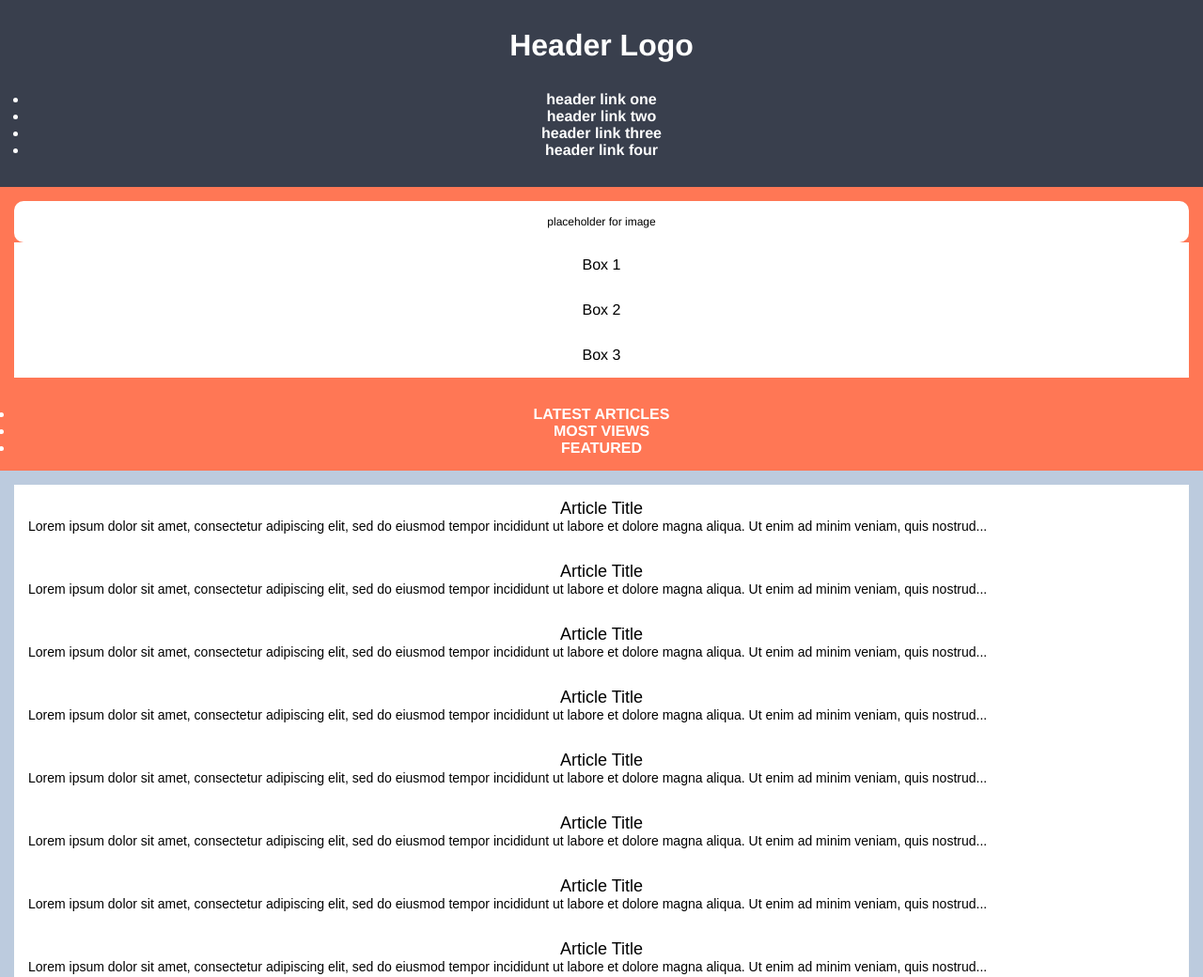
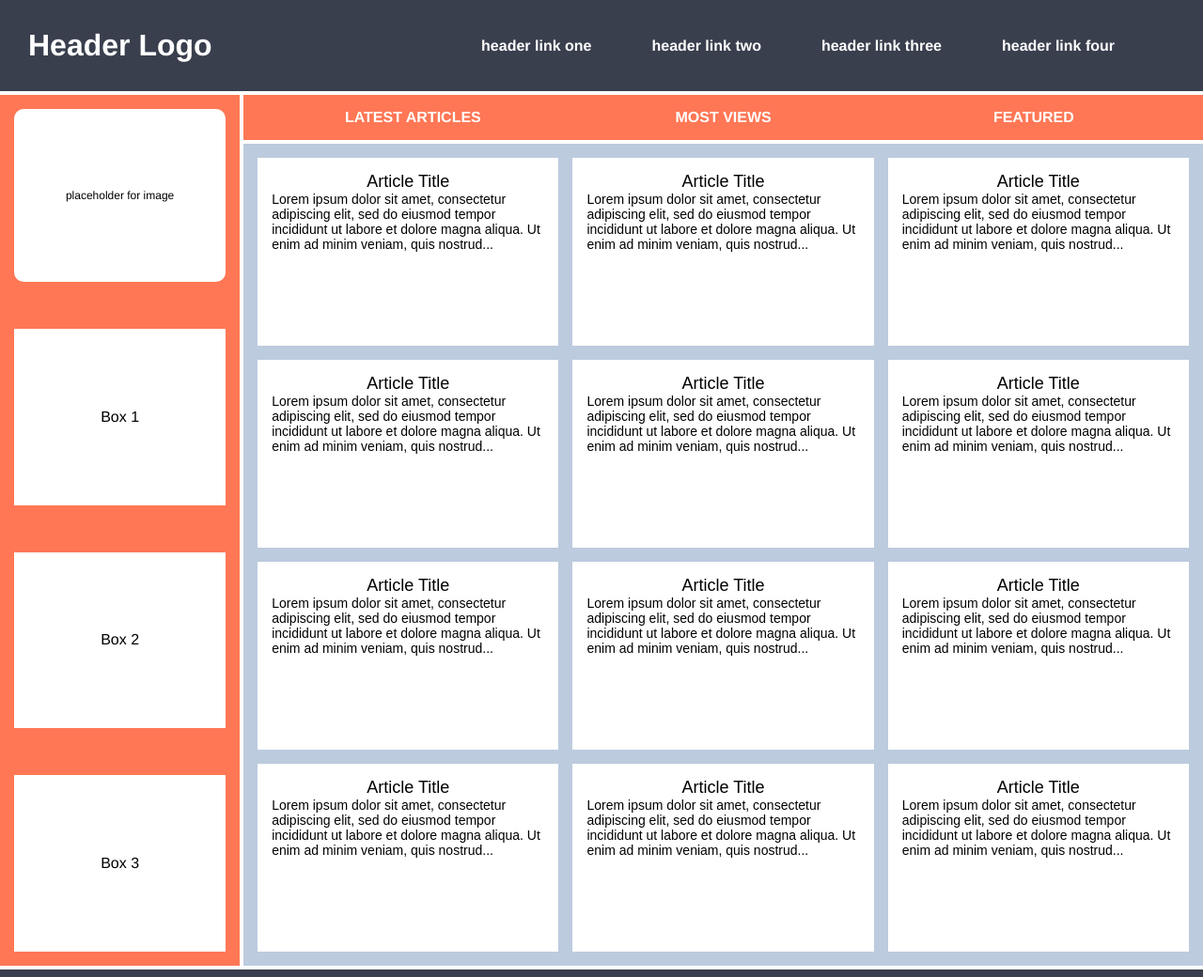
Before and after one commit to Aydin-Kose/The_Odin_Project, a plain HTML site: page 4.css-examples/grid/03-grid-layout-3/index.html in a window 1280 px wide. Shown: the top 1040 px of the page at 94% size. Drawn offline with Linux system fonts and the light colour scheme.

Commit message:
grid examples

```diff
--- a/4.css-examples/grid/01-grid-layout-1/style.css
+++ b/4.css-examples/grid/01-grid-layout-1/style.css
@@ -8,6 +8,11 @@ body, html {
   height: 100%;
   padding: 16px;
   box-sizing: border-box;
+  display: grid;
+  grid-template-columns: 25% 1fr;
+  grid-template-rows: 16% 16% 1fr 16%;
+  grid-template-areas: "header header" "sidebar nav" "sidebar article" "footer footer";
+  gap: 15px;
 }
 
 .container div {
@@ -21,10 +26,12 @@ body, html {
 
 .header {
   background-color: #FFDE22;
+  grid-area: header;
 }
 
 .sidebar {
   background-color: #FF7755;
+  grid-row: 2/span 2;
 }
 
 .nav {
@@ -44,4 +51,5 @@ body, html {
 
 .footer {
   background-color: #393f4d;
+  grid-area: footer;
 }
--- a/4.css-examples/grid/02-grid-layout-2/style.css
+++ b/4.css-examples/grid/02-grid-layout-2/style.css
@@ -8,6 +8,9 @@ body, html {
   height: 100%;
   padding: 16px;
   box-sizing: border-box;
+  display: grid;
+  grid-template: min-content min-content 1fr min-content/1fr 3fr;
+  gap: 15px;
 }
 
 .container div {
--- a/4.css-examples/grid/03-grid-layout-3/style.css
+++ b/4.css-examples/grid/03-grid-layout-3/style.css
@@ -5,6 +5,11 @@
 
 .container {
   text-align: center;
+  height: 100vh;
+  display: grid;
+  grid-template-columns: 1fr 4fr;
+  grid-template-rows: max-content max-content 1fr max-content;
+  gap: 4px;
 }
 
 .container div {
@@ -13,19 +18,38 @@
   font-family: Helvetica;
   font-weight: bold;
   color: white;
+
 }
 
 .header {
   background-color: #393f4d;
+
+  grid-column: 1/span 2;
+  display: grid;
+  grid-template-columns: max-content 1fr;
+  align-items: center;
+}
+
+ul {
+  list-style: none;
+  display: grid;
+  grid-auto-flow: column;
+  grid-auto-columns: minmax(min-content max-content);
+  justify-content: end;
 }
 
 .menu ul,
 .menu li {
   font-size: 16px;
+  padding: 0 2rem;
 }
 
 .sidebar {
   background-color: #FF7755;
+
+  grid-row: 2/span 2;
+  display: grid;
+  gap: 50px;
 }
 
 .sidebar .photo {
@@ -34,6 +58,8 @@
   font-size: 12px;
   font-weight: normal;
   border-radius: 10px;
+  display: grid;
+  align-items: center;
 }
 
 
@@ -42,19 +68,32 @@
   color: black;
   font-size: 16px;
   font-weight: normal;
+  display: grid;
+  align-items: center;
 }
 
 .nav {
   background-color: #FF7755;
 }
 
+.nav ul{
+  display: grid;
+  grid-template-columns: repeat(3, 1fr);
+}
+
 .nav ul li {
   font-size: 16px;
   text-transform: uppercase;
+  list-style: none;
+  align-self: center;
 }
 
 .article {
   background-color: #bccbde;
+  display: grid;
+  gap: 15px;
+  grid-template-columns: repeat(auto-fill, minmax(250px, 1fr));
+  grid-auto-rows: minmax(200px,1fr);
 }
 
 .article p {
@@ -83,6 +122,7 @@
 
 .footer {
   background-color: #393f4d;
+  grid-column: 1/3;
 }
 
 .footer p {
```
